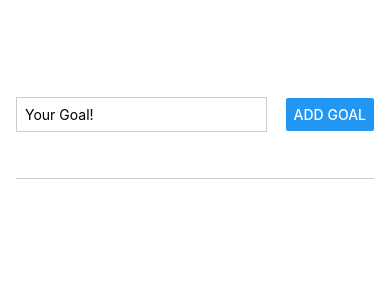
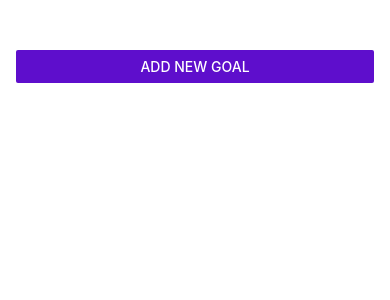
Before and after one commit to iamraihan/react-native-basic-to-do-app, a React Native app: screen / in a window 390 px wide. Shown: the top 300 px of the page. Built offline with nearby package versions, Linux system fonts and the light colour scheme.

Commit message:
modal and modal functional done also set background grom app.json

```diff
--- a/App.js
+++ b/App.js
@@ -1,16 +1,22 @@
 import { useState } from "react";
-import { FlatList, StyleSheet, View } from "react-native";
+import { FlatList, StyleSheet, View, Button } from "react-native";
 import GoalInput from "./components/GoalInput";
 import GoalItem from "./components/GoalItem";
+import { StatusBar } from "expo-status-bar";
 
 export default function App() {
+  const [modalIsVisible, setModalIsVisible] = useState(false);
   const [goals, setGoals] = useState([]);
 
+  function startAddGoalHandler() {
+    setModalIsVisible(true);
+  }
   function addGoalHandler(enteredGoalText) {
     setGoals((currentGoals) => [
       ...currentGoals,
       { text: enteredGoalText, id: Math.random().toString() },
     ]);
+    endAddGoalHandler();
   }
 
   function deleteGoalHandler(id) {
@@ -18,9 +24,23 @@ export default function App() {
       return currentGoals.filter((goal) => goal.id !== id);
     });
   }
+  function endAddGoalHandler() {
+    setModalIsVisible(false);
+  }
   return (
+    <>
+      <StatusBar style="light" />
       <View style={styles.appContainer}>
-      <GoalInput onAddGoal={addGoalHandler} />
+        <Button
+          title="Add New Goal"
+          color="#5e0ecc"
+          onPress={startAddGoalHandler}
+        />
+        <GoalInput
+          visible={modalIsVisible}
+          onAddGoal={addGoalHandler}
+          onCancel={endAddGoalHandler}
+        />
 
         <View style={styles.goalsContainer}>
           <FlatList
@@ -41,6 +61,7 @@ export default function App() {
           />
         </View>
       </View>
+    </>
   );
 }
 
--- a/app.json
+++ b/app.json
@@ -5,15 +5,14 @@
     "version": "1.0.0",
     "orientation": "portrait",
     "icon": "./assets/icon.png",
+    "backgroundColor": "#1e085a",
     "userInterfaceStyle": "light",
     "splash": {
       "image": "./assets/splash.png",
       "resizeMode": "contain",
       "backgroundColor": "#ffffff"
     },
-    "assetBundlePatterns": [
-      "**/*"
-    ],
+    "assetBundlePatterns": ["**/*"],
     "ios": {
       "supportsTablet": true
     },
--- a/components/GoalInput.js
+++ b/components/GoalInput.js
@@ -1,4 +1,11 @@
-import { View, StyleSheet, TextInput, Button } from "react-native";
+import {
+  View,
+  StyleSheet,
+  TextInput,
+  Button,
+  Modal,
+  Image,
+} from "react-native";
 import React, { useState } from "react";
 
 export default function GoalInput(props) {
@@ -11,33 +18,56 @@ export default function GoalInput(props) {
     setEnteredGoalText("");
   }
   return (
+    <Modal visible={props.visible} animationType="slide">
       <View style={styles.inputContainer}>
+        <Image
+          style={styles.image}
+          source={require("../assets/images/goal.png")}
+        />
         <TextInput
           style={styles.textInput}
           placeholder="Your Goal!"
           onChangeText={goalInputHandler}
           value={enteredGoalText}
         />
-      <Button title="Add Goal" onPress={addGoalHandler} />
+        <View style={styles.buttonContainer}>
+          <View style={styles.buttn}>
+            <Button title="Cancel" onPress={props.onCancel} color="#f31282" />
           </View>
+          <View style={styles.buttn}>
+            <Button title="Add Goal" onPress={addGoalHandler} color="#5e0acc" />
+          </View>
+        </View>
+      </View>
+    </Modal>
   );
 }
 
 const styles = StyleSheet.create({
   inputContainer: {
     flex: 1,
-    flexDirection: "row",
-    justifyContent: "space-between",
+    justifyContent: "center",
     alignItems: "center",
-    marginBottom: 24,
-    borderBottomWidth: 1,
-    borderBottomColor: "#cccccc",
+    padding: 16,
+    backgroundColor: "#311b6b",
+  },
+  image: {
+    width: 100,
+    height: 100,
+    margin: 20,
   },
   textInput: {
     borderWidth: 1,
-    borderColor: "#cccccc",
-    width: "70%",
-    marginRight: 8,
-    padding: 8,
+    borderColor: "#e4d0ff",
+    backgroundColor: "#e4d0ff",
+    color: "#120438",
+    borderRadius: 6,
+    width: "100%",
+    padding: 16,
   },
+  buttonContainer: {
+    flexDirection: "row",
+    marginTop: 16,
+  },
+  buttn: { width: 100, marginHorizontal: 8 },
 });
```
Also changed, not shown: assets/images/goal.png (added). Lines whose indentation alone changed are shown as unchanged.
